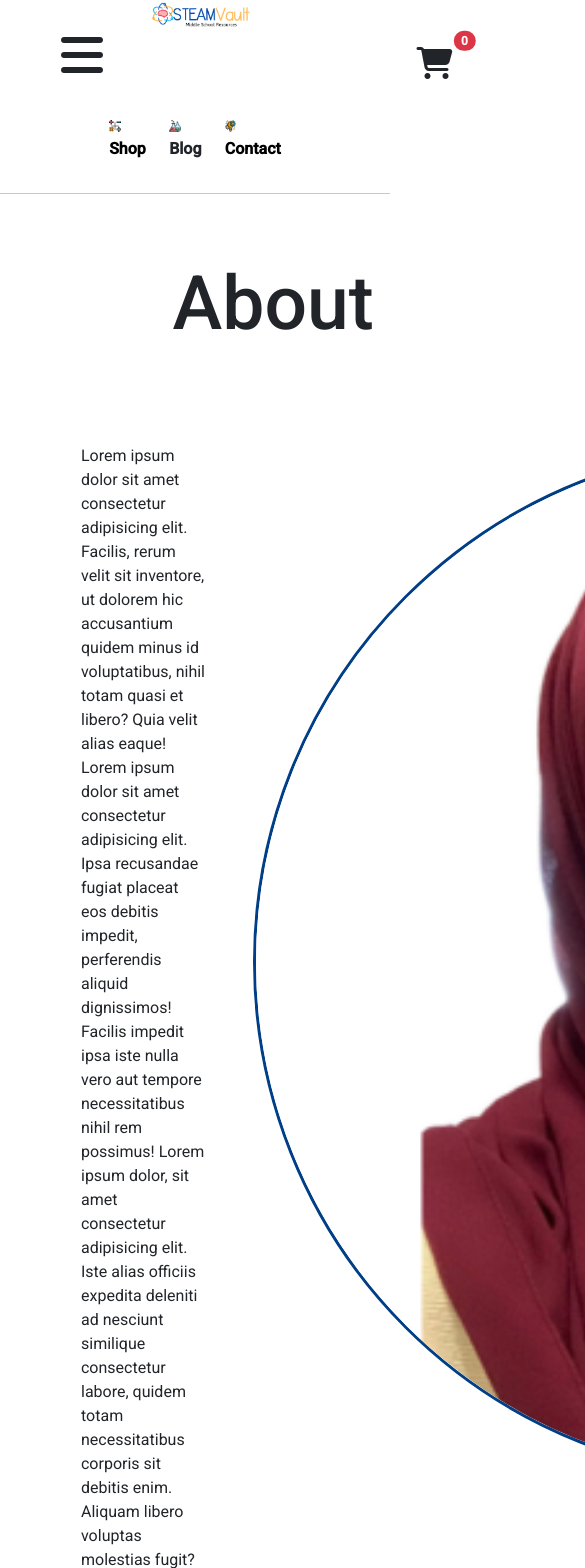
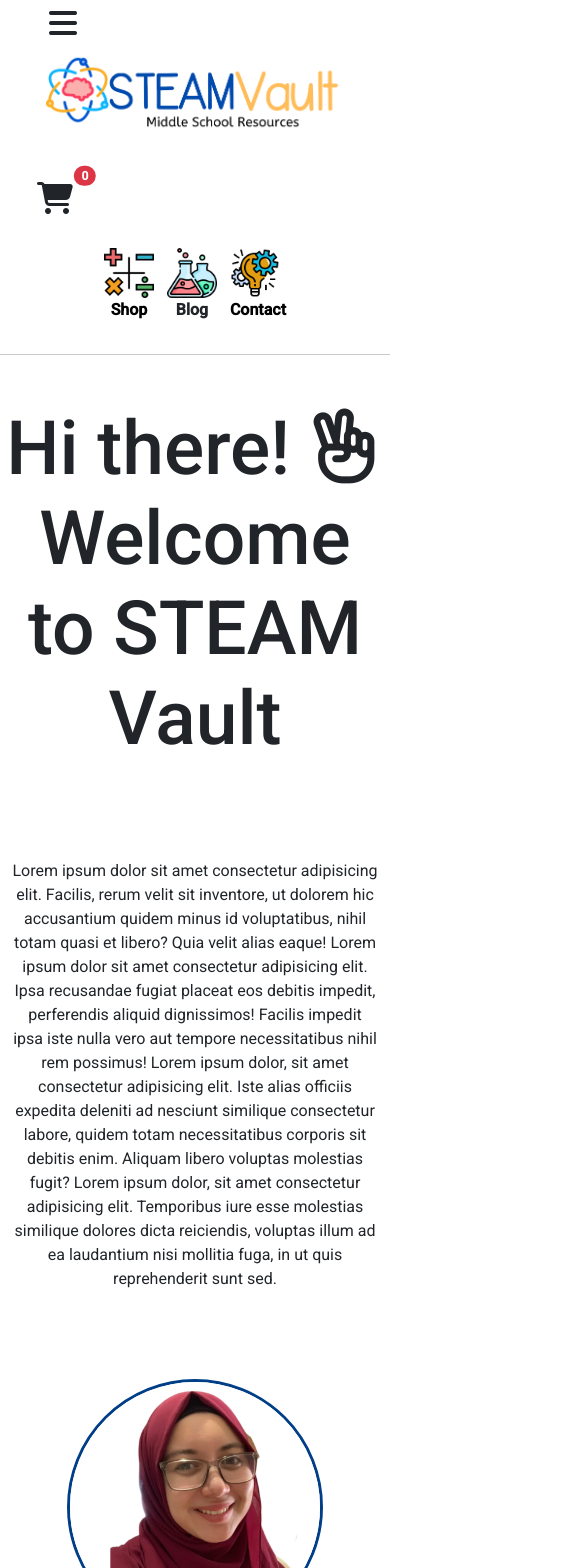
Before and after one commit to marwaelkelani/Capstone-Project, an Angular app in the folder client-side/: page /about in a window 390 px wide. Shown: the top 1568 px of the page, 585 px wide, since content can reach past the window. Built offline with nearby package versions, Linux system fonts and the light colour scheme; some icons are missing.

Commit message:
all pages are now responsive

```diff
--- a/client-side/src/app/app.component.css
+++ b/client-side/src/app/app.component.css
@@ -7,7 +7,7 @@
     display: flex;
     justify-content: center;
     color: #00509d;
-    font-size: 1.25vw;
+    font-size: 18px;
     /* play around with the fonts */
     background-color: #FBB0AE;
     border-radius: 10px;
@@ -17,13 +17,16 @@
     color:white;
 }
 
-#banner {
-    width: 35%;
-    height: 30%;
+
+    #banner {
+    width: 300px;
+    height: auto;
+
 }
 
+
 .widget {
-    width: 3vw;
+    width: 50px;;
 }
 
 p {
@@ -64,7 +67,7 @@ p {
     text-decoration: none;
     text-transform: uppercase;
     color: #00509d;
-    font-size: 1.25vw;
+    font-size: 18px;
     font-weight: bold;
 }
 
@@ -77,7 +80,7 @@ p {
 }
 
 #side-banner {
-    width: 70%;
+    width: 300px;
 }
 
 .social-icons{
--- a/client-side/src/app/app.component.html
+++ b/client-side/src/app/app.component.html
@@ -2,17 +2,17 @@
 <div class="align row">
 
   <!-- SideNav -->
-  <div class="col-1 p-4">
+  <div class="col-1">
     <div class="top-bar">
       <button class="btn px-5" type="button" data-bs-toggle="offcanvas" data-bs-target="#offcanvasExample"
         aria-controls="offcanvasExample">
-        <i class="fa-solid fa-bars fa-3x"></i></button>
+        <i class="fa-solid fa-bars fa-2x"></i></button>
 
       <!-- Side Bar Toggled On -->
       <div class="offcanvas offcanvas-start" tabindex="-1" id="offcanvasExample"
         aria-labelledby="offcanvasExampleLabel">
         <div class="offcanvas-header">
-          <img id="side-banner" [src]="banner">
+          <img id="side-banner" class="img-fluid" [src]="banner">
           <button type="button" class="btn-close text-reset" data-bs-dismiss="offcanvas" aria-label="Close"></button>
         </div>
         <div class="offcanvas-body">
@@ -60,12 +60,12 @@
     </div>
   </div>
 
-  <div class="col-9">
-    <a routerLink="/" id="banner-flex"><img [src]="banner" id="banner"></a>
+  <div class="col-lg-9 col-sm-6">
+    <a routerLink="/" id="banner-flex"><img [src]="banner" id="banner" class="img-fluid"></a>
   </div>
 
   <!-- Widgets -->
-  <div id="subnav" class="mt-3 col-1">
+  <div id="subnav" class="mt-3 col-lg-1 col-sm-1">
 
     <!-- Cart -->
     <div class="p-4">
@@ -80,13 +80,13 @@
 </div>
 
 <div class="widget-bar">
-      <div><a routerLink="/shop"><img [src]="math" class="widget">
+      <div><a routerLink="/shop"><img [src]="math" class="widget img-fluid">
       <p>Shop</p></a>
       </div>
-    <div><img [src]="science" class="widget">
+    <div><img [src]="science" class="widget img-fluid">
       <p>Blog</p>
     </div>
-    <div><a routerLink="/about"><img [src]="tech" class="widget">
+    <div><a routerLink="/about"><img [src]="tech" class="widget img-fluid">
       <p>Contact</p></a>
     </div>
 </div>
--- a/client-side/src/app/components/about/about.component.css
+++ b/client-side/src/app/components/about/about.component.css
@@ -2,6 +2,15 @@
     height: 70%;
     border-radius: 50%;
     border: 3px solid #003f88;
+    margin-right: auto;
+    margin-left: auto;
+}
+
+#left-side{
+    margin-right: auto;
+    margin-left: auto;
+    display: flex;
+    justify-content: center;
 }
 
 .blue-outline{
@@ -12,7 +21,6 @@
 
 h3 {
     background-color: #00509d;
-    width: 600px;
     text-align: center;
     margin-right: auto;
     margin-left: auto;
@@ -22,3 +30,8 @@ h3 {
 h1 {
     font-size: 75px;
 }
+
+#about {
+    margin-right: auto;
+    margin-left: auto;
+}
--- a/client-side/src/app/components/about/about.component.html
+++ b/client-side/src/app/components/about/about.component.html
@@ -1,16 +1,15 @@
 
-
+<h1 class="col-lg-12 col-sm-12 my-5 text-center">Hi there! <i class="fa-regular fa-hand-peace"></i><br>Welcome to STEAM Vault</h1>
 <div class="row">
-    <h1 class="col-6 offset-5 my-5">About</h1>
     <!-- Right Side -->
-    <div class="col-5 offset-2 my-4 p-4">
-        <div><p>Lorem ipsum dolor sit amet consectetur adipisicing elit. Facilis, rerum velit sit inventore, ut dolorem hic accusantium quidem minus id voluptatibus, nihil totam quasi et libero? Quia velit alias eaque! Lorem ipsum dolor sit amet consectetur adipisicing elit. Ipsa recusandae fugiat placeat eos debitis impedit, perferendis aliquid dignissimos! Facilis impedit ipsa iste nulla vero aut tempore necessitatibus nihil rem possimus! Lorem ipsum dolor, sit amet consectetur adipisicing elit. Iste alias officiis expedita deleniti ad nesciunt similique consectetur labore, quidem totam necessitatibus corporis sit debitis enim. Aliquam libero voluptas molestias fugit? Lorem ipsum dolor, sit amet consectetur adipisicing elit. Temporibus iure esse molestias similique dolores dicta reiciendis, voluptas illum ad ea laudantium nisi mollitia fuga, in ut quis reprehenderit sunt sed.</p></div>
+    <div class="col-lg-8 col-sm-12 offset-4 my-4 p-4" id="about">
+        <div class="col-lg-10 col-sm-12 offset-lg-2"><p class="text-center">Lorem ipsum dolor sit amet consectetur adipisicing elit. Facilis, rerum velit sit inventore, ut dolorem hic accusantium quidem minus id voluptatibus, nihil totam quasi et libero? Quia velit alias eaque! Lorem ipsum dolor sit amet consectetur adipisicing elit. Ipsa recusandae fugiat placeat eos debitis impedit, perferendis aliquid dignissimos! Facilis impedit ipsa iste nulla vero aut tempore necessitatibus nihil rem possimus! Lorem ipsum dolor, sit amet consectetur adipisicing elit. Iste alias officiis expedita deleniti ad nesciunt similique consectetur labore, quidem totam necessitatibus corporis sit debitis enim. Aliquam libero voluptas molestias fugit? Lorem ipsum dolor, sit amet consectetur adipisicing elit. Temporibus iure esse molestias similique dolores dicta reiciendis, voluptas illum ad ea laudantium nisi mollitia fuga, in ut quis reprehenderit sunt sed.</p></div>
     </div>
 
     <!-- Left Side -->
 
-    <div class="col-4 my-4 p-4">
-        <img [src]="profile" id="profile-pic">
+    <div class="col-lg-4 col-sm-12 offset-4 p-4" id="left-side">
+        <img [src]="profile" id="profile-pic" class="img-fluid">
     </div>
 </div>
 
@@ -21,7 +20,7 @@
         <div class="blue-outline pb-4">
             <h3 class="p-2 text-white">Contact Me</h3>
             <div class="contact-form p-4 row">
-                <form class="col-6 offset-3" [formGroup]="contactForm">
+                <form class="col-lg-6 col-sm-12 offset-lg-3" [formGroup]="contactForm">
 
                     <!-- First Name -->
                     <div class="mb-3">
--- a/client-side/src/app/components/home/home.component.css
+++ b/client-side/src/app/components/home/home.component.css
@@ -20,9 +20,9 @@ h2 {
     height: 600px;
 }
 
-.carousel .carousel-item {
-    height: 500px;
-  }
+/* .carousel .carousel-item {
+    height: 650px;
+  } */
 
   .carousel-item img {
     height: 100% !important;
@@ -31,10 +31,9 @@ h2 {
     margin-right: auto
   }
 
-#hero-carousel{
+/* #hero-carousel{
     width: 100vw;
-
-}
+}  */
 
 img {
     width: 100vw;
@@ -52,7 +51,7 @@ img {
 
 h3 {
     background-color: #004AAD;
-    width: 600px;
+    /* width: 600px; */
     text-align: center;
     margin-right: auto;
     margin-left: auto;
--- a/client-side/src/app/components/product/product.component.html
+++ b/client-side/src/app/components/product/product.component.html
@@ -6,16 +6,16 @@
     <div id="carouselExampleAutoplaying" class="carousel slide" data-bs-ride="carousel">
       <div class="carousel-inner">
         <div class="carousel-item active">
-          <img src="{{product.cover}}" class="d-block w-100" alt="...">
+          <img src="{{product.cover}}" class="d-block w-100 img-fluid" alt="...">
         </div>
         <div class="carousel-item">
-          <img src="{{product.preview1}}" class="d-block w-100" alt="...">
+          <img src="{{product.preview1}}" class="d-block w-100 img-fluid" alt="...">
         </div>
         <div class="carousel-item">
-          <img src="{{product.preview2}}" class="d-block w-100" alt="...">
+          <img src="{{product.preview2}}" class="d-block w-100 img-fluid" alt="...">
         </div>
         <div class="carousel-item">
-          <img src="{{product.preview3}}" class="d-block w-100" alt="...">
+          <img src="{{product.preview3}}" class="d-block w-100 img-fluid" alt="...">
         </div>
       </div>
       <button class="carousel-control-prev" type="button" data-bs-target="#carouselExampleAutoplaying" data-bs-slide="prev">
@@ -35,7 +35,7 @@
 
 
     <!-- Product Info on the Left -->
-    <div class="col-4 product-info p-4">
+    <div class="col-lg-4 col-sm-12 product-info p-4">
       <h1>{{product.name}}</h1>
       <h3>{{product.quantity*product.price | currency}}</h3>
 
@@ -87,9 +87,7 @@
       <div class="text-center">
         <span class="quantity"><button class="btn btn-warning qty-btn" (click)="dec(product)"><i class="fa-solid fa-minus"></i></button></span>
         <span class="product mx-3">{{product.quantity}}</span>
-        <!-- <input [(ngModel)]="product.quantity" [ngModelOptions] ="{standalone: true}" type="number" min="1"> -->
         <span class="quantity"><button class="btn btn-warning qty-btn" (click)="inc(product)"><i class="fa-solid fa-plus"></i></button></span>
-        <!-- <h6>SubTotal: {{product.quantity*product.price | currency}}</h6> -->
       </div>
 
       <!-- Buttons -->
--- a/client-side/src/app/components/shop/shop.component.css
+++ b/client-side/src/app/components/shop/shop.component.css
@@ -4,7 +4,6 @@
 
 #filter-title {
     background-color: #f7cd37;
-    width: 150px;
     margin-right: auto;
     margin-left: auto;
 }
--- a/client-side/src/app/components/shopping-cart/shopping-cart.component.ts
+++ b/client-side/src/app/components/shopping-cart/shopping-cart.component.ts
@@ -29,12 +29,14 @@ export class ShoppingCartComponent {
     // this.cartNumberFunc();
     alert('All items have been removed from the shopping cart.')
     this.cartService.cartSubject.next(this.cartNumber);
+    return this.cartNumber = 0;
   }
 
   //Remove a product from the cart
   removeFromCart(product:any){
     this.cartService.removeProduct(product);
-    this.cartNumberFunc()
+    this.cartNumberFunc();
+    this.cartService.cartSubject.next(this.cartNumber);
     return this.products = this.cartService.getItems();
   }
 
```
Also changed, not shown: client-side/src/app/components/home/home.component.html (+15 -15 lines), client-side/src/app/components/shop/shop.component.html (+9 -6 lines).
